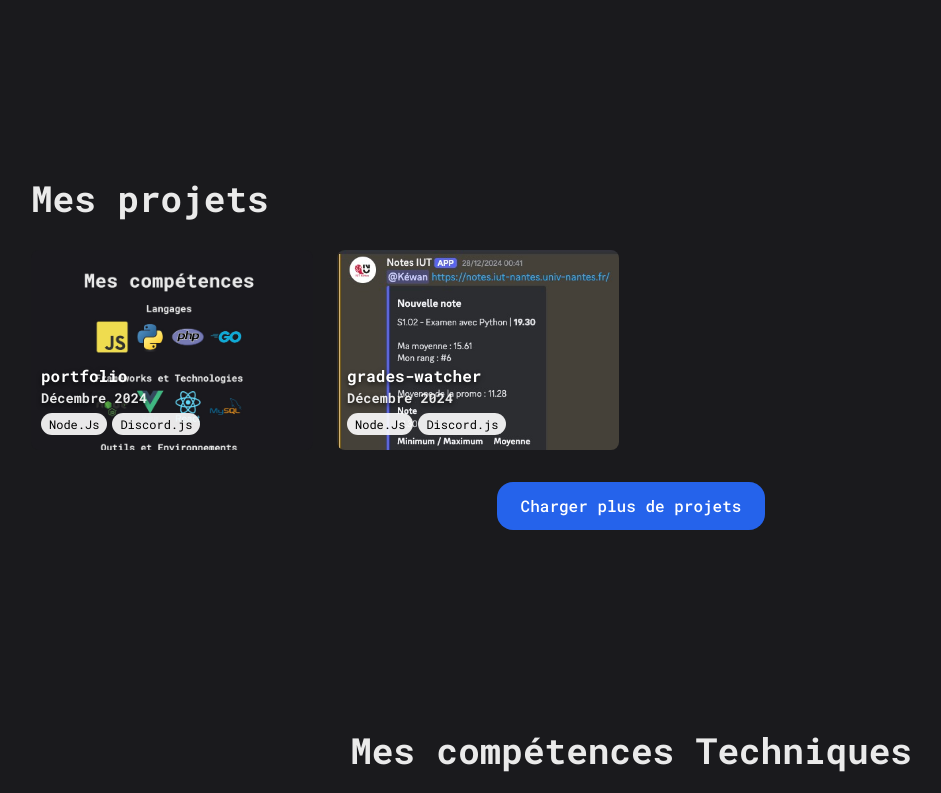
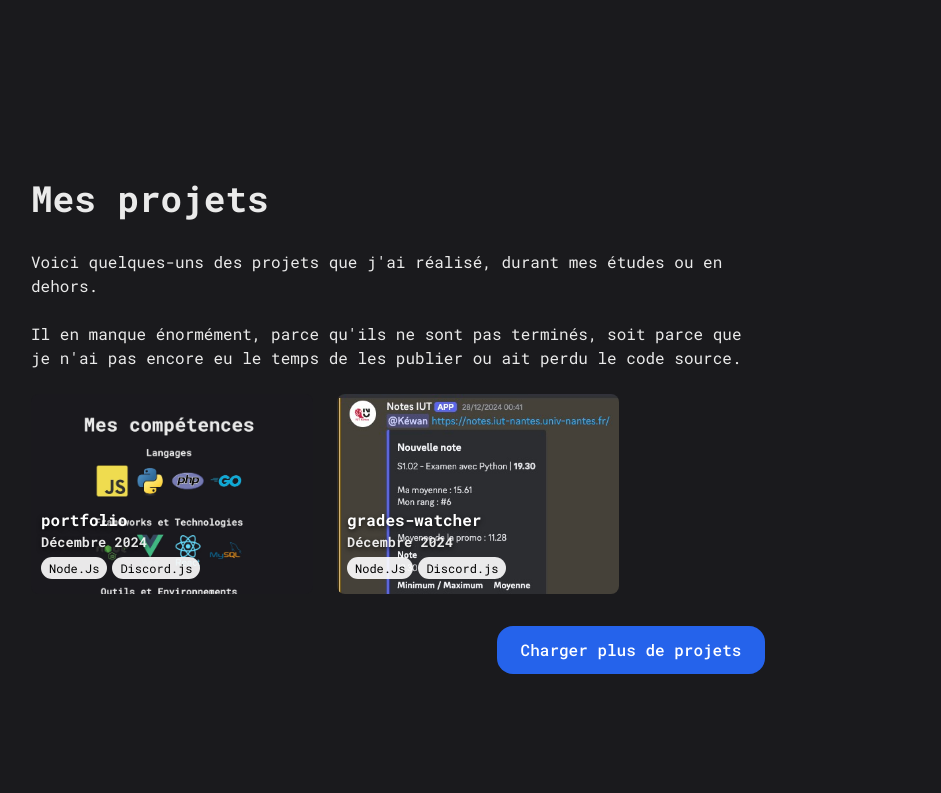
Before and after one commit to kewanfr/kewanfr.github.io, a PHP site: page / in a window 1280 px wide. Shown: the part 1086-1879 px from the top of the page, without its empty margins (9-950 px from the left). Run offline with PHP 8.4, Linux system fonts and the light colour scheme.

Commit message:
texte projets

```diff
--- a/index.php
+++ b/index.php
@@ -143,13 +143,6 @@
       </button>
     </header>
 
-    <!-- <nav id="mobile-nav" class="hidden md:hidden flex-col gap-4 p-4 bg-primary text-primary-foreground">
-        <a href="#about" class="text-lg font-medium">À propos</a>
-        <a href="#projets" class="text-lg font-medium">Projets</a>
-        <a href="#skills" class="text-lg font-medium">Compétences</a>
-        <a href="#CV" class="text-lg font-medium">CV</a>
-      </nav> -->
-
     <div
       id="mobile-nav"
       class="fixed inset-0 z-40 bg-background/95 backdrop-blur-sm flex items-center justify-center hidden">
@@ -182,8 +175,6 @@
         class="min-h-[100vh] w-full py-12 md:py-24 lg:py-32 align-middle pr-0"
         id="about">
         <div class="px-4 md:px-6">
-          <!-- src="./src/img/placeholder.svg" -->
-          <!-- src="./src/img/placeholder.svg" -->
           <img
             src="./src/img/me.png"
             width="400"
@@ -277,25 +268,17 @@
           <h2 class="text-3xl font-bold sm:text-4xl xl:text-4xl mb-8">
             Mes projets
           </h2>
+            <p class="text-muted-backgroud max-w-[60%]">
+              Voici quelques-uns des projets que j'ai réalisé,
+              durant mes études ou en dehors. <br /><br />
+              Il en manque énormément, parce qu'ils ne sont pas
+              terminés, soit parce que je n'ai pas encore eu le temps de les
+              publier ou ait perdu le code source. <br /><br />
+            </p>
           <div
             id="projects-container"
             class="grid gap-6 grid-cols-2 sm:grid-cols-3 lg:grid-cols-4">
             <!-- Les cartes seront injectées ici -->
-            <!-- <a href="${project.link}" class="project-card">
-                <img src="${project.image}" alt="${project.title}" />
-                <div class="content">
-                  <-- Infos visibles -
-                  <div class="info">
-                    <h3>${project.title}</h3>
-                    <p class="date">${project.date}</p>
-                    <div class="tags">
-                      ${project.technologies.map((tech) => `<span>${tech}</span>`).join("")}
-                    </div>
-                  </div>
-                  -- Description au survol -
-                  <div class="description">${project.description}</div>
-                </div>
-              </a> -->
           </div>
           <div class="mt-8 text-center">
             <button
--- a/src/css/style.css
+++ b/src/css/style.css
@@ -843,12 +843,20 @@ h1, h2, h3, h4, h5, h6{
   max-width: 25%;
 }
 
+.max-w-\[30\%\]{
+  max-width: 30%;
+}
+
 .max-w-\[600px\]{
   max-width: 600px;
 }
 
 .max-w-\[90\%\]{
   max-width: 90%;
+}
+
+.max-w-\[60\%\]{
+  max-width: 60%;
 }
 
 .flex-1{
@@ -1618,15 +1626,15 @@ html {
     gap: 1.5rem;
   }
 
+  .sm\:text-4xl{
+    font-size: 2.25rem;
+    line-height: 2.5rem;
+  }
+
   .sm\:text-5xl{
     font-size: 3rem;
     line-height: 1;
   }
-
-  .sm\:text-4xl{
-    font-size: 2.25rem;
-    line-height: 2.5rem;
-  }
 }
 
 @media (min-width: 768px){
@@ -1694,6 +1702,11 @@ html {
     grid-template-columns: 2fr 500px;
   }
 
+  .xl\:text-4xl{
+    font-size: 2.25rem;
+    line-height: 2.5rem;
+  }
+
   .xl\:text-6xl{
     font-size: 3.75rem;
     line-height: 1;
@@ -1703,9 +1716,4 @@ html {
     font-size: 3.75rem;
     line-height: 1;
   }
-
-  .xl\:text-4xl{
-    font-size: 2.25rem;
-    line-height: 2.5rem;
-  }
-}
+}
```
